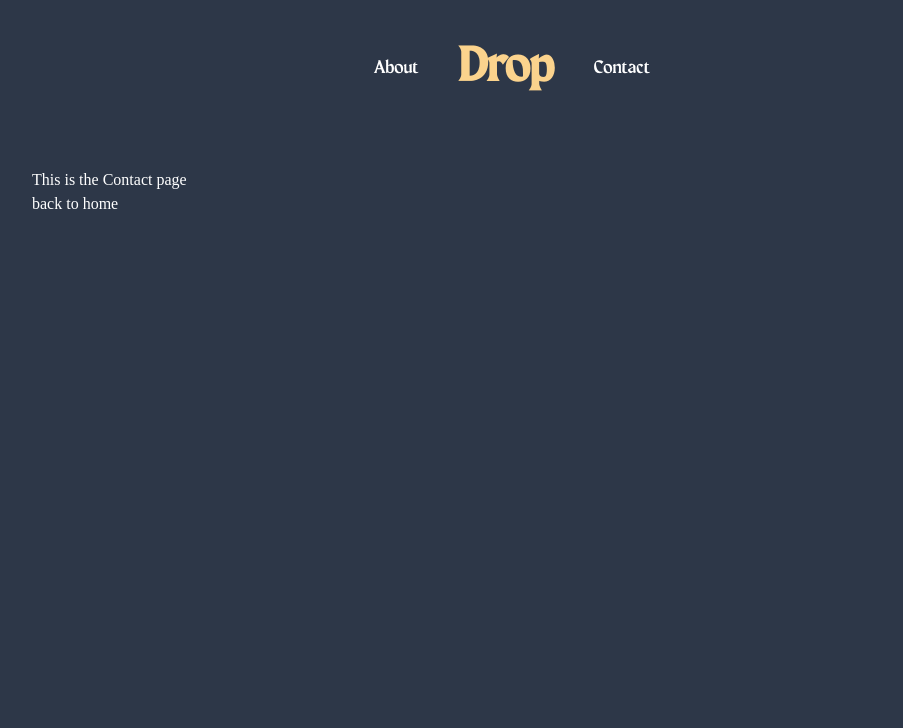
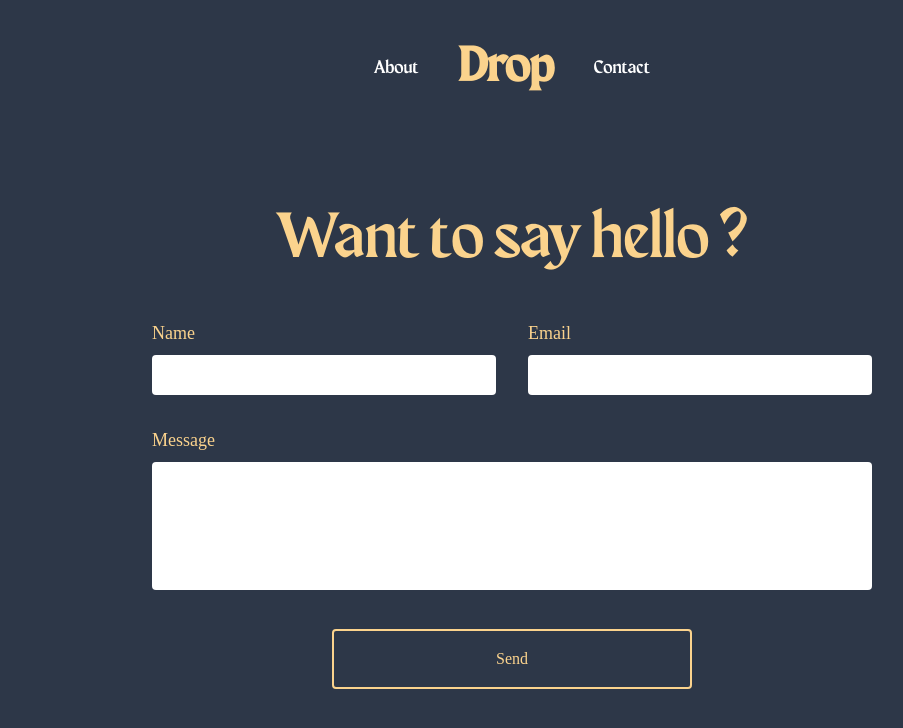
Before and after one commit to Toww/droplab-old, a Next.js app: page /contact in a window 1280 px wide. Shown: the top 728 px of the page, without its empty margins (128-1031 px from the left). Built offline with nearby package versions, Linux system fonts and the light colour scheme.

Commit message:
Contact form added

```diff
--- a/pages/contact.js
+++ b/pages/contact.js
@@ -10,13 +10,46 @@ const About = () => {
       </Head>
 
       <main>
+        <header>
+          <h3 className="font-custom text-center text-6xl text-orange-300 leading-tight">
+            Want to say hello ?
+          </h3>
+        </header>
         <section>
-          <h3>This is the Contact page</h3>
-          <p>
-            <Link href="/">
-              <a>back to home</a>
-            </Link>
-          </p>
+          <form
+            className="w-3/4 mx-auto mt-6"
+            action="https://getform.io/f/760a1a0f-021d-4980-aba7-64b4dfee609f"
+            method="POST"
+          >
+            <div className="inline-block md:w-1/2 md:pr-4">
+              <label className="block text-orange-300 text-lg mb-2" htmlFor="name">
+                Name
+              </label>
+              <input required className="mb-8"></input>
+            </div>
+            <div className="inline-block md:w-1/2 md:pl-4">
+              <label className="w-100 block text-orange-300 text-lg mb-2" htmlFor="name">
+                Email
+              </label>
+              <input required className="mb-8" type="email" name="email"></input>
+            </div>
+            <div>
+              <label
+                className="block text-orange-300 text-lg mb-2"
+                htmlFor="message"
+              >
+                Message
+              </label>
+              <textarea
+              className="appearance-none resize-none h-32 rounded w-full py-2 px-3 text-gray-700 mb-8"
+                required
+                type="text"
+                name="message"
+                id="message"
+              ></textarea>
+            </div>
+            <button className="block w-1/2 mx-auto border-2 text-bold border-orange-300 text-orange-300 hover:bg-orange-300 hover:text-gray-800 rounded py-4 px-8" type="submit">Send</button>
+          </form>
         </section>
       </main>
     </MainLayout>
--- a/pages/projects/step-sequencer.mdx
+++ b/pages/projects/step-sequencer.mdx
@@ -9,4 +9,4 @@ A step sequencer exercise made with vanilla JS.
 
 [Github repo](https://github.com/Toww/step-sequencer) / [Online version](https://toww.github.io/step-sequencer/)
 
-![Step sequencer screenshot](/img/step-sequencer/step-sequencer.png)
+[![Step sequencer screenshot](/img/step-sequencer/step-sequencer.png)](https://toww.github.io/step-sequencer/)
--- a/styles/tailwind.css
+++ b/styles/tailwind.css
@@ -35,6 +35,15 @@ header {
   @apply underline;
 }
 
+/* ----- CONTACT ----- */
+form input {
+  @apply appearance-none rounded w-full py-2 px-3 text-gray-700;
+}
+
+form input:focus, form textarea:focus {
+  @apply outline-none shadow-outline;
+}
+
 @tailwind base;
 @tailwind components;
 @tailwind utilities;
```
Also changed, not shown: 1 other file (tests, documents, lock files or other folders).
